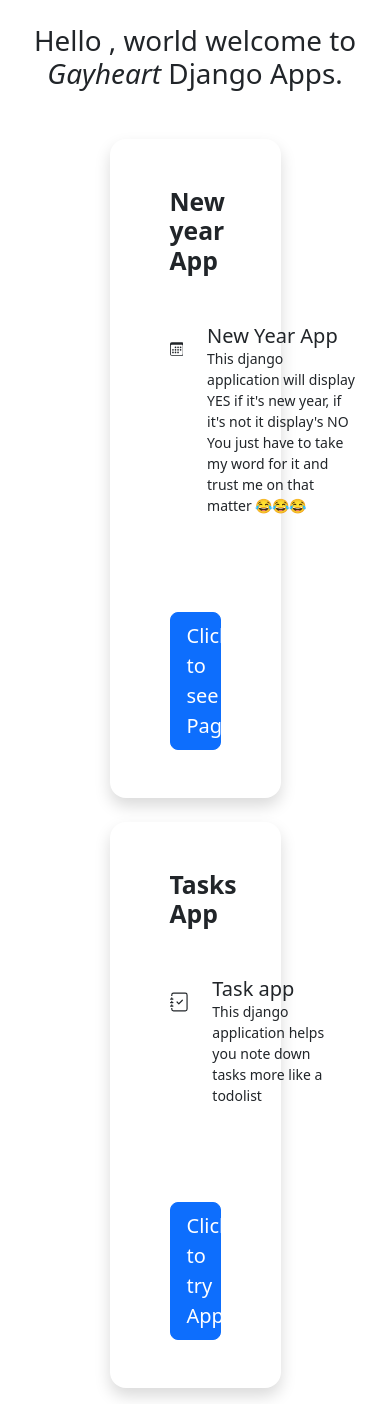
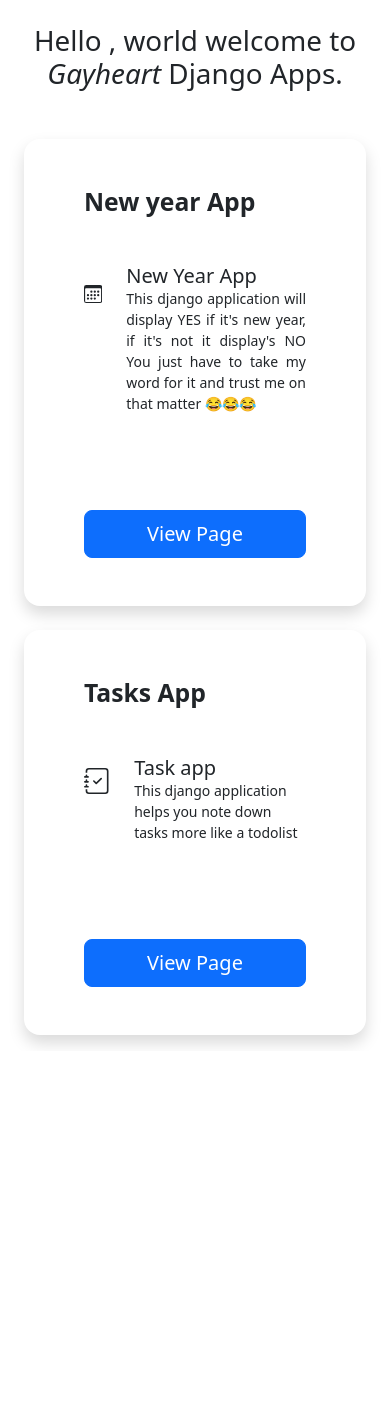
Before and after one commit to Gayheart2506/Django-Apps, a Django app: page / in a window 390 px wide. After the commit the page ends 1046 px from the top, so only its background shows below. Run offline with Django 4.2, Linux system fonts and the light colour scheme.

Commit message:
responsiveness worked on V5.0

```diff
--- a/hello/templates/hello/index.html
+++ b/hello/templates/hello/index.html
@@ -5,17 +5,17 @@
     <h1 class="mt-4" style="text-align: center;">Hello , world welcome to <i>Gayheart</i> Django Apps.</h1>
 <div class="container col mt-5">
     <section class="container col">
-        <div class="modal-content rounded-4 shadow container col" style="width: 50%;">
+        <div class="modal-content rounded-4 shadow container col">
             <div class="modal-body p-5">
               <h2 class="fw-bold mb-0">New year App</h2>
 
               <ul class="d-grid gap-4 my-5 list-unstyled small">
                 <li class="d-flex gap-4">
-                    <svg xmlns="http://www.w3.org/2000/svg" width="90" height="50" fill="currentColor" class="bi bi-calendar3" viewBox="0 0 16 16">
+                    <svg xmlns="http://www.w3.org/2000/svg" width="100" height="60" fill="currentColor" class="bi bi-calendar3" viewBox="0 0 16 16">
                         <path d="M14 0H2a2 2 0 0 0-2 2v12a2 2 0 0 0 2 2h12a2 2 0 0 0 2-2V2a2 2 0 0 0-2-2M1 3.857C1 3.384 1.448 3 2 3h12c.552 0 1 .384 1 .857v10.286c0 .473-.448.857-1 .857H2c-.552 0-1-.384-1-.857z"/>
                         <path d="M6.5 7a1 1 0 1 0 0-2 1 1 0 0 0 0 2m3 0a1 1 0 1 0 0-2 1 1 0 0 0 0 2m3 0a1 1 0 1 0 0-2 1 1 0 0 0 0 2m-9 3a1 1 0 1 0 0-2 1 1 0 0 0 0 2m3 0a1 1 0 1 0 0-2 1 1 0 0 0 0 2m3 0a1 1 0 1 0 0-2 1 1 0 0 0 0 2m3 0a1 1 0 1 0 0-2 1 1 0 0 0 0 2m-9 3a1 1 0 1 0 0-2 1 1 0 0 0 0 2m3 0a1 1 0 1 0 0-2 1 1 0 0 0 0 2m3 0a1 1 0 1 0 0-2 1 1 0 0 0 0 2"/>
                       </svg>
-                  <div>
+                  <div style="text-align: justify;">
                     <h5 class="mb-0">New Year App</h5>
                     This django application will display YES if it's new year, if it's not it display's NO
                     You just have to take my word for it and trust me on that matter
@@ -24,7 +24,7 @@
                 </li>
               </ul>
               <a href="{% url 'newyear:newyear' %}">
-                <button type="button" class="btn btn-lg btn-primary mt-5 w-100" data-bs-dismiss="modal">Click to see Page</button>
+                <button type="button" class="btn btn-lg btn-primary mt-5 w-100" data-bs-dismiss="modal">View Page</button>
               </a>
 
             </div>
@@ -32,8 +32,8 @@
     </section>
 
     <section class="container col mt-4 mb-3">
-        <div class="modal-content rounded-4 shadow container col" style="width: 50%;">
-            <div class="modal-body p-5">
+        <div class="modal-content rounded-4 shadow container col">
+            <div class="modal-body p-5 container col">
               <h2 class="fw-bold mb-0">Tasks App</h2>
 
               <ul class="d-grid gap-4 my-5 list-unstyled small">
@@ -50,7 +50,7 @@
                 </li>
               </ul>
               <a href="{% url 'tasks:index' %}">
-                <button type="button" class="btn btn-lg btn-primary mt-5 w-100" data-bs-dismiss="modal">Click to try App</button>
+                <button type="button" class="btn btn-lg btn-primary mt-5 w-100" data-bs-dismiss="modal">View Page</button>
               </a>
 
             </div>
```
